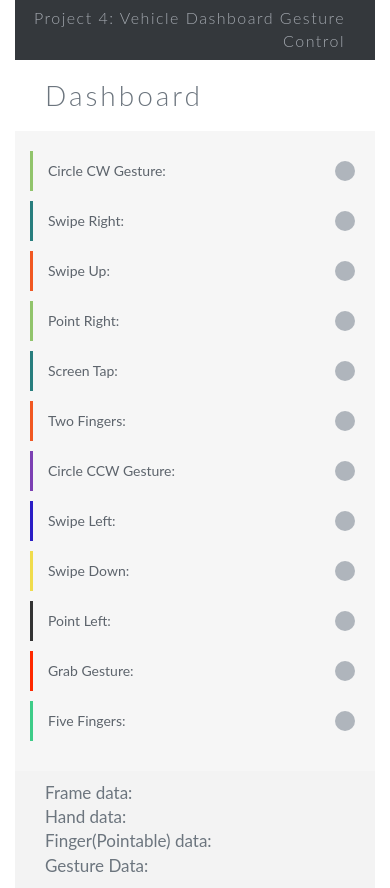
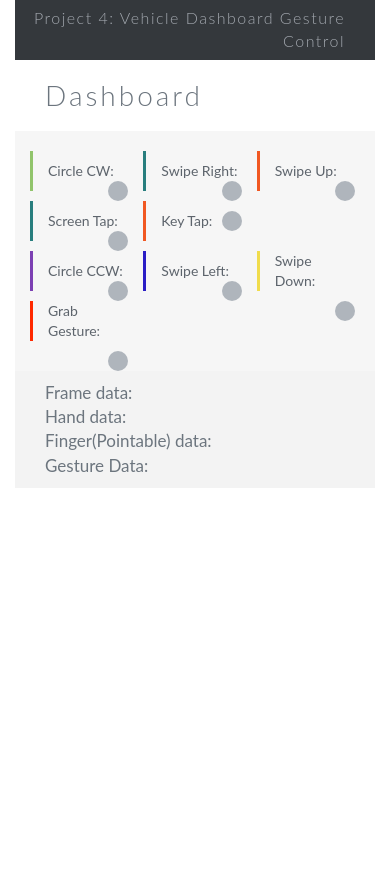
Before and after one commit to jhkim7/ECE485, a website: page dist/index.html in a window 390 px wide. After the commit the page ends 844 px from the top, so only its background shows below. Drawn offline with nearby package versions, Linux system fonts and the light colour scheme; a script that the page names is missing.

Commit message:
update no the view and software

```diff
--- a/dist/index.html
+++ b/dist/index.html
@@ -30,56 +30,56 @@
 
         <div class="data-triggers">
             <div class="row">
-                <div class="col-md-2 status" id="status-1">
-                    <div class="status-title">Circle CW Gesture: </div>
+                <div class="col-md-2 status  col-xs-4" id="status-1">
+                    <div class="status-title">Circle CW: </div>
                     <div class="status-icon" id="status-icon-1"></div>
                 </div>
-                <div class="col-md-2 status" id="status-2">
+                <div class="col-md-2 status col-xs-4" id="status-2">
                     <div class="status-title">Swipe Right: </div>
                     <div class="status-icon" id="status-icon-2"></div>
                 </div>
-                <div class="col-md-2 status" id="status-3">
+                <div class="col-md-2 status col-xs-4" id="status-3">
                     <div class="status-title">Swipe Up:</div>
                     <div class="status-icon" id="status-icon-3"></div>
                 </div>
-                <div class="col-md-2 status" id="status-4">
-                    <div class="status-title">Point Right:</div>
-                    <div class="status-icon" id="status-icon-4"></div>
-                </div>
-                <div class="col-md-2 status" id="status-5">
+                <!--<div class="col-md-2 status col-xs-4" id="status-4">-->
+                    <!--<div class="status-title">Point Right:</div>-->
+                    <!--<div class="status-icon" id="status-icon-4"></div>-->
+                <!--</div>-->
+                <div class="col-md-2 status col-xs-4" id="status-5">
                     <div class="status-title">Screen Tap:</div>
                     <div class="status-icon" id="status-icon-5"></div>
                 </div>
-                <div class="col-md-2 status" id="status-6">
-                    <div class="status-title">Two Fingers:</div>
+                <div class="col-md-2 status col-xs-4" id="status-6">
+                    <div class="status-title">Key Tap:</div>
                     <div class="status-icon" id="status-icon-6"></div>
                 </div>
             </div>
             <div class="row">
-                <div class="col-md-2 status" id="status-7">
-                    <div class="status-title">Circle CCW Gesture: </div>
+                <div class="col-md-2 status col-xs-4" id="status-7">
+                    <div class="status-title">Circle CCW: </div>
                     <div class="status-icon" id="status-icon-7"></div>
                 </div>
-                <div class="col-md-2 status" id="status-8">
+                <div class="col-md-2 status col-xs-4" id="status-8">
                     <div class="status-title">Swipe Left: </div>
                     <div class="status-icon" id="status-icon-8"></div>
                 </div>
-                <div class="col-md-2 status" id="status-9">
+                <div class="col-md-2 status col-xs-4" id="status-9">
                     <div class="status-title">Swipe Down:</div>
                     <div class="status-icon" id="status-icon-9"></div>
                 </div>
-                <div class="col-md-2 status" id="status-10">
-                    <div class="status-title">Point Left:</div>
-                    <div class="status-icon" id="status-icon-10"></div>
-                </div>
-                <div class="col-md-2 status" id="status-11">
+                <!--<div class="col-md-2 status col-xs-4" id="status-10">-->
+                    <!--<div class="status-title">Point Left:</div>-->
+                    <!--<div class="status-icon" id="status-icon-10"></div>-->
+                <!--</div>-->
+                <div class="col-md-2 status col-xs-4" id="status-11">
                     <div class="status-title">Grab Gesture:</div>
                     <div class="status-icon" id="status-icon-11"></div>
                 </div>
-                <div class="col-md-2 status" id="status-12">
-                    <div class="status-title">Five Fingers:</div>
-                    <div class="status-icon" id="status-icon-12"></div>
-                </div>
+                <!--<div class="col-md-2 status col-xs-4" id="status-12">-->
+                    <!--<div class="status-title">Five Fingers:</div>-->
+                    <!--<div class="status-icon" id="status-icon-12"></div>-->
+                <!--</div>-->
             </div>
         </div>
         <div class="data-container">
@@ -110,7 +110,7 @@
 </div>
 <script src="https://ajax.googleapis.com/ajax/libs/jquery/1.11.0/jquery.min.js"></script>
 <script src="https://netdna.bootstrapcdn.com/bootstrap/3.1.1/js/bootstrap.min.js"></script>
-<script src="/socket.io/socket.io.js"></script>
+<!--<script src="/socket.io/socket.io.js"></script>-->
 <script src="http://js.leapmotion.com/leap-0.6.1.min.js"></script>
 <script>
 
@@ -131,11 +131,10 @@
     // Display Frame object data
     var frameOutput = document.getElementById("frameData");
 
+    // Time tracking
     var seconds = Math.floor((frame.timestamp / 1000000)%60);
     var minutes = parseInt( (frame.timestamp / 1000000)/ 60 ) % 60;
     var hours = parseInt( (frame.timestamp / 1000000)/ 3600 ) % 24;
-
-
 
     var frameString = "Frame ID: " + frame.id  + "<br />"
             + "Timestamp: " + hours +"h " + minutes +"m "+seconds + "s<br />"
@@ -168,18 +167,16 @@
             if (previousFrame && previousFrame.valid) {
                 var translation = hand.translation(previousFrame);
                 handString += "Translation: " + vectorToString(translation) + " mm<br />";
-
                 var rotationAxis = hand.rotationAxis(previousFrame, 2);
                 var rotationAngle = hand.rotationAngle(previousFrame);
                 handString += "Rotation axis: " + vectorToString(rotationAxis) + "<br />";
                 handString += "Rotation angle: " + rotationAngle.toFixed(2) + " radians<br />";
-
                 var scaleFactor = hand.scaleFactor(previousFrame);
                 handString += "Scale factor: " + scaleFactor.toFixed(2) + "<br />";
             }
 
             // Grab gesture can be one of the triggers.
-                if (hand.grabStrength >= 0.8) {
+            if (hand.grabStrength == 1) {
                 handString += "<div style='color:red'>" + "The grab strength is greater than 0.8" + "</div>";
 //                    socket.emit('gesture', {grabStrength: true});
                 $("#status-icon-11").css("background", "#FF2900");
@@ -211,8 +208,6 @@
             pointableString += "Time visible: " + pointable.timeVisible + "<br />";
             pointableString += "</div>"
         }
-
-            // tip position change can trigger something.
     }
     else {
         pointableString += "<div class='col-md-12'>No pointables</div>";
@@ -254,11 +249,11 @@
                     var circleProgress = gesture.progress;
                     var completeCircles = Math.floor(circleProgress);
 
-                        if ( clockwise && completeCircles%3 === 0) {
+                    if ( clockwise && completeCircles%10 === 0) {
                         gestureString += "<div style='color:red'>" + "Made circles x3 times in the clockwise direction." + "</div>";
                         console.log("Made circles x3 times in the clockwise direction.");
 //                            socket.emit("gesture", {})
-                        } else if ( !clockwise && completeCircles%3===0 ) {
+                    } else if ( !clockwise && completeCircles%10===0 ) {
                         gestureString += "<div style='color:red'>" + "Made circles x3 times in the counter clockwise direction." + "</div>";
                         console.log("Made circles x3 times in the counter clockwise direction.");
                     }
@@ -300,37 +295,13 @@
                     screenTapToggle();
                     break;
                 case "keyTap":
+                    keyTapToggle();
                     gestureString += "position: " + vectorToString(gesture.position) + " mm";
                     break;
                 default:
                     gestureString += "unkown gesture type";
             }
             gestureString += "<br />";
-
-//                if (gesture.type == "swipe") {
-
-//                }
-//
-//                // The list of fingers and tools associated with this Gesture, if any.
-//                var handIds = gesture.handIds;
-//                handIds.forEach(function(handId){
-//                    var hand = frame.hand(handId);
-//                });
-//
-//
-//                // The list of fingers and tools associated with this Gesture, if any.
-//                if(frame.valid && frame.pointables.length > 0){
-//                    frame.gestures.forEach(function(gesture){
-//                        var pointableIds = gesture.pointableIds;
-//                        pointableIds.forEach(function(pointableId){
-//                            var pointable = frame.pointable(pointableId);
-//                        });
-//                    });
-//                }
-//
-//                // update is in-progress state.
-//                var state = gesture.state;
-
         }
     }
     else {
@@ -360,14 +331,12 @@
 
 function togglePause() {
     paused = !paused;
-
     if (paused) {
         document.getElementById("pause").innerText = "Resume";
     } else {
         document.getElementById("pause").innerText = "Pause";
     }
 }
-
 function pauseForGestures() {
     if (document.getElementById("pauseOnGesture").checked) {
         pauseOnGesture = true;
@@ -375,7 +344,6 @@
         pauseOnGesture = false;
     }
 }
-
 var screenToggle = false;
 function screenTapToggle() {
     if(screenToggle)
@@ -384,7 +352,15 @@
         $('#status-icon-5').css('background', '#AFB5BC');
     screenToggle = !screenToggle;
 }
+var keyToggle = false;
+function keyTapToggle() {
+    if(keyToggle)
+        $('#status-icon-6').css('background', '#F15822');
+    else
+        $('#status-icon-6').css('background', '#AFB5BC');
+    keyToggle = !keyToggle;
+}
+</script>
 
-</script>
 </body>
 </html>
```
Lines whose indentation alone changed are shown as unchanged.
